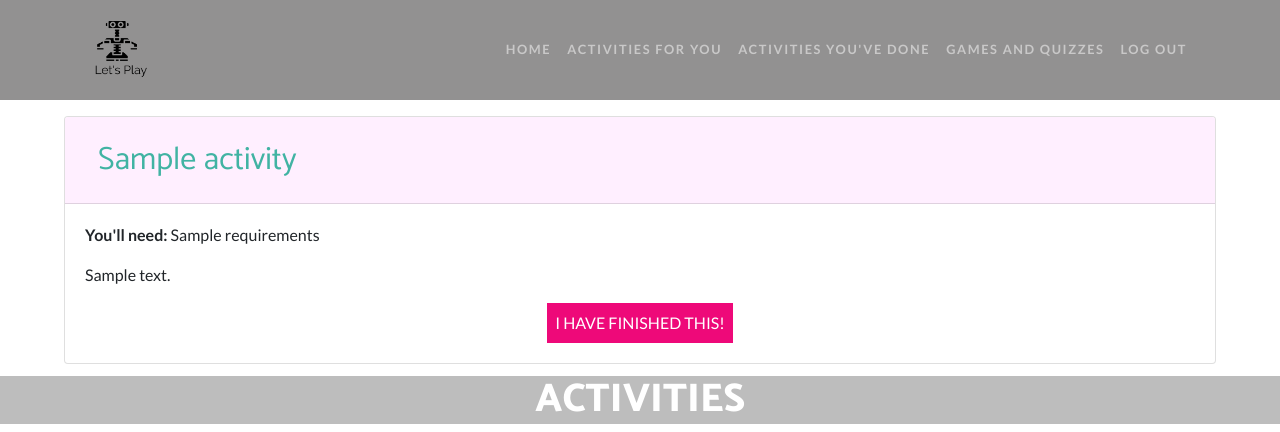
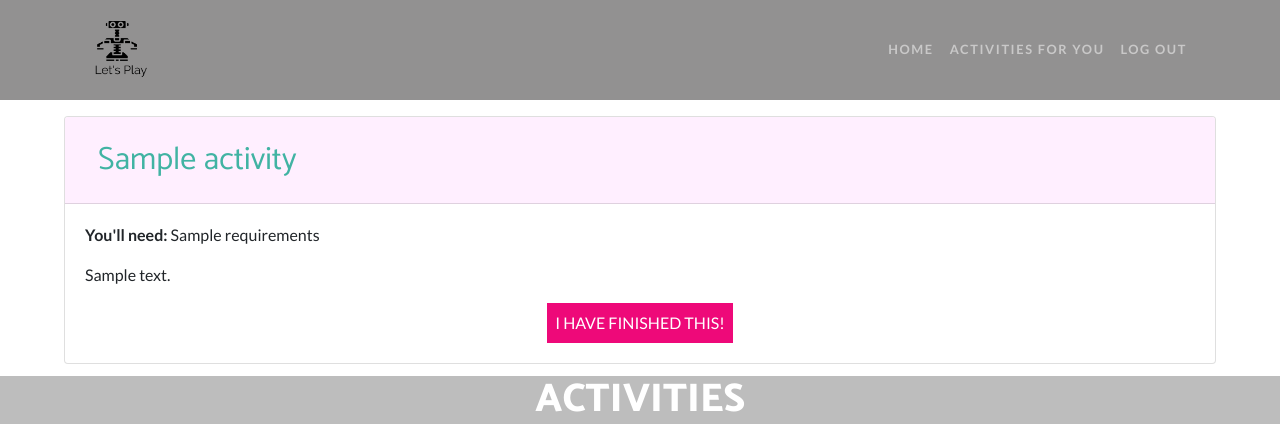
Before and after one commit to jumboduck/lets-play, a Flask app: page /activities in a window 1280 px wide; the page is wider, and only the part inside the window is pictured. Shown: the top 432 px of that part. Run offline with Flask 2, Linux system fonts and the light colour scheme; the visitor is signed in with stand-in values (Sample User, id 1); a database or web service that is not in the repository returns one stand-in record (values such as "Sample title"); some libraries are stand-ins or nearby versions; grey boxes are pictures that could not be loaded.

Commit message:
Removed references to deleted templates

```diff
--- a/templates/public/base.html
+++ b/templates/public/base.html
@@ -50,23 +50,32 @@
                         </li>
                     </ul>
                 {% else %}
+                    {% if session['status'] == 'user' %}
                         <ul class="navbar-nav ml-auto">
                             <li class="nav-item">
                                 <a class="nav-link" href="{{ url_for('index') }}">Home</a>
                             </li>
                             <li class="nav-item">
-                            <a class="nav-link" href="{{ url_for('activities_proposed') }}">Activities for you</a>
-                        </li>
-                        <li class="nav-item">
-                            <a class="nav-link" href="{{ url_for('activities_done') }}">Activities you've done</a>
-                        </li>
-                        <li class="nav-item">
-                            <a class="nav-link" href="{{ url_for('games') }}">Games and Quizzes</a>
+                                <a class="nav-link" href="{{ url_for('activities') }}">Activities for you</a>
                             </li>
                             <li class="nav-item">
                                 <a class="nav-link" href="{{ url_for('logout') }}">Log Out</a>
                             </li>
                         </ul>
+                    {% endif %}
+                    {% if session['status'] == 'admin' %}
+                        <ul class="navbar-nav ml-auto">
+                            <li class="nav-item">
+                                <a class="nav-link" href="{{ url_for('index') }}">Home</a>
+                            </li>
+                            <li class="nav-item">
+                                <a class="nav-link" href="{{ url_for('activities') }}">Activities for you</a>
+                            </li>
+                            <li class="nav-item">
+                                <a class="nav-link" href="{{ url_for('logout') }}">Log Out</a>
+                            </li>
+                        </ul>
+                    {% endif %}
                 {% endif %}
             </div>
         </div>
```
Also changed, not shown: .gitpod.yml (added), .theia/launch.json (added), .theia/settings.json (added), .theia/snippets.json (added), 6 other files. Lines whose indentation alone changed are shown as unchanged.
